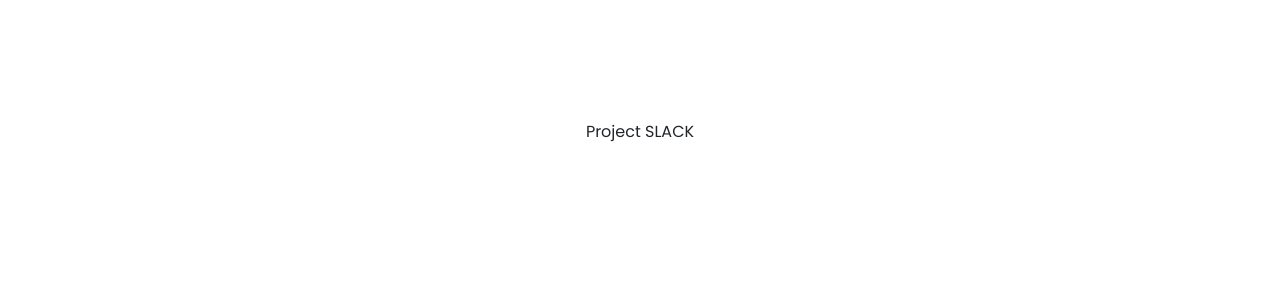
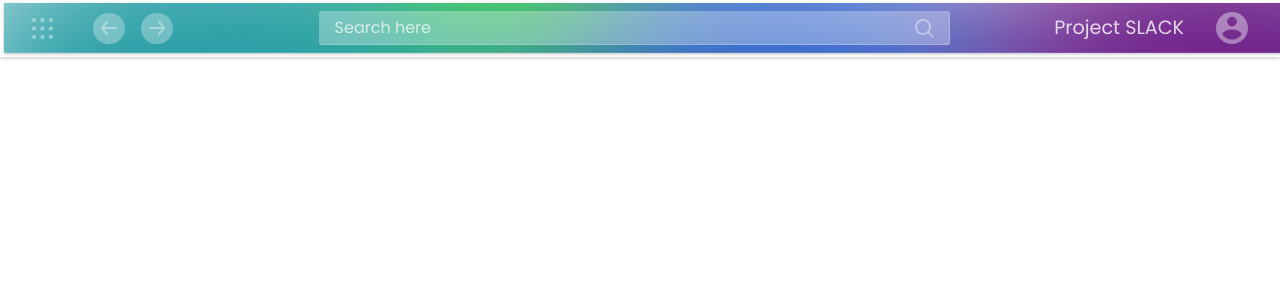
Before and after one commit to Bhupendra2409/Slack-clone, a React (Create React App) app: page / in a window 1280 px wide. Shown: the top 300 px of the page. Built offline with nearby package versions, Linux system fonts and the light colour scheme.

Commit message:
minor bug

```diff
--- a/src/client/components/Navbar.js
+++ b/src/client/components/Navbar.js
@@ -10,39 +10,39 @@ import accicon from '../styles/images/accicon.svg'
 
 export default function Navbar() {
     return (
-        <div classNameName="big-cnt">
+        <div className="big-cnt">
 
             <div className="dropdown">
             <button className="dropdown-toggle" type="button" id="menudd" data-bs-toggle="dropdown" aria-expanded="false">
             <img src={`${mmicon}`} id='mmicon' alt="" />
             </button>
             <ul className="dropdown-menu py-3" aria-labelledby="menudd">
-                <li><a className="dropdown-item grey py-2 px-4" href="">Internships IIT Roorkee</a></li>
-                <li><a className="dropdown-item grey py-2 px-4" href="">Slack Clone Project</a></li>
-                <li><a className="dropdown-item grey py-2 px-4" href="">Whatsapp Clone</a></li>
-                <li><a className="dropdown-item grey py-2 px-4" href="">Create new Workspace</a></li>
-                <li><a className="dropdown-item grey py-2 px-4" href="">Sign out of all Workspaces</a></li>
+                <li><a className="dropdown-item grey py-2 px-4" href="/">Internships IIT Roorkee</a></li>
+                <li><a className="dropdown-item grey py-2 px-4" href="/">Slack Clone Project</a></li>
+                <li><a className="dropdown-item grey py-2 px-4" href="/">Whatsapp Clone</a></li>
+                <li><a className="dropdown-item grey py-2 px-4" href="/">Create new Workspace</a></li>
+                <li><a className="dropdown-item grey py-2 px-4" href="/">Sign out of all Workspaces</a></li>
 
             </ul>
             </div>
-            <div classNameName="btn-cnt">
-                <div classNameName="nav-btn"><img src={`${bckicon}`}  alt="" /></div>
-                <div classNameName="nav-btn"><img src={`${fwdicon}`}  alt="" /></div>
+            <div className="btn-cnt">
+                <div className="nav-btn"><img src={`${bckicon}`}  alt="" /></div>
+                <div className="nav-btn"><img src={`${fwdicon}`}  alt="" /></div>
             </div>
-            <div classNameName="search-cnt">
+            <div className="search-cnt">
                 <div id="search-text"><textarea name="search-textarea" cols="30" rows="1" placeholder="Search here"></textarea> </div>
-                <img src={`${searchicon}`} classNameName='search-icon' alt="" />
+                <img src={`${searchicon}`} className='search-icon' alt="" />
             </div>
-            <div classNameName="right-cnt">Project SLACK</div>
+            <div className="right-cnt">Project SLACK</div>
 
             <div className="dropdown">
             <button className="dropdown-toggle act-cnt" type="button" id="accdd" data-bs-toggle="dropdown" aria-expanded="false">
             <img src={`${accicon}`} id='accicon' alt="" />
             </button>
             <ul className="dropdown-menu py-3" aria-labelledby="accdd">
-                <li><a className="dropdown-item grey py-2 px-4" href="">My Profile</a></li>
-                <li><a className="dropdown-item grey py-2 px-4" href="">Saved messages</a></li>
-                <li><a className="dropdown-item grey py-2 px-4" href="">Log out</a></li>
+                <li><a className="dropdown-item grey py-2 px-4" href="/">My Profile</a></li>
+                <li><a className="dropdown-item grey py-2 px-4" href="/">Saved messages</a></li>
+                <li><a className="dropdown-item grey py-2 px-4" href="/">Log out</a></li>
 
             </ul>
             </div>
```
